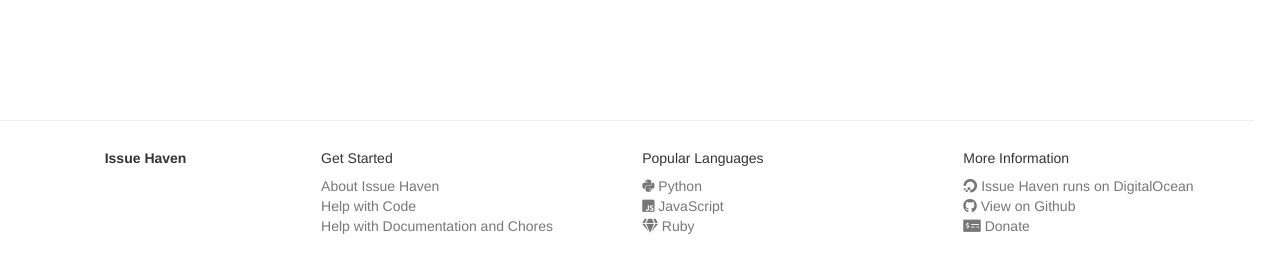
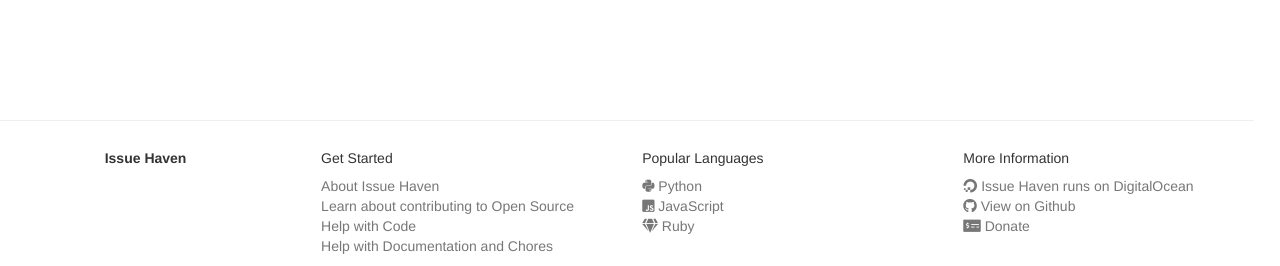
Before and after one commit to MattAlp/IssueHaven, a Flask app: page /about in a window 1280 px wide. Shown: the part 560-826 px from the top of the page. Before the commit the page ends 794 px from the top, so only its background shows below. Run offline with Flask 2, Linux system fonts and the light colour scheme; parts of the project's set-up code (start-up, migrations or seed data) failed here and were passed over; some libraries are stand-ins or nearby versions.

Commit message:
Added Open Source Guide URL to footer
Took 21 minutes

```diff
--- a/config.py
+++ b/config.py
@@ -22,6 +22,8 @@ CONTRIBUTE_LINK = os.getenv("CONTRIBUTE_LINK")
 DONATE_LINK = os.getenv("DONATE_LINK")
 
 REFER_LINK = os.getenv("REFER_LINK")
+
+LEARN_LINK = os.getenv("LEARN_LINK")
 
 HEADER = {"Authorization": "token %s" % TOKEN}
 
--- a/server/templates/custom_base.jinja2
+++ b/server/templates/custom_base.jinja2
@@ -57,6 +57,7 @@
                 <h5>Get Started</h5>
                 <ul class="list-unstyled text-small">
                     <li><a class="text-muted" href={{ url_for("about") }}>About Issue Haven</a></li>
+                    <li><a class="text-muted" href={{ url_for("learn") }}>Learn about contributing to Open Source</a></li>
                     <li><a class="text-muted" href={{ url_for("show_issues") }}>Help with Code</a></li>
                     <li><a class="text-muted" href={{ url_for("show_chores") }}>Help with Documentation and Chores</a></li>
                 </ul>
--- a/server/views.py
+++ b/server/views.py
@@ -35,6 +35,11 @@ def contribute():
 @app.route("/refer")
 def refer():
     return redirect(config.REFER_LINK, code=302)
+
+
+@app.route("/learn")
+def learn():
+    return redirect(config.LEARN_LINK, code=302)
 
 
 @app.route("/issues/")
```
